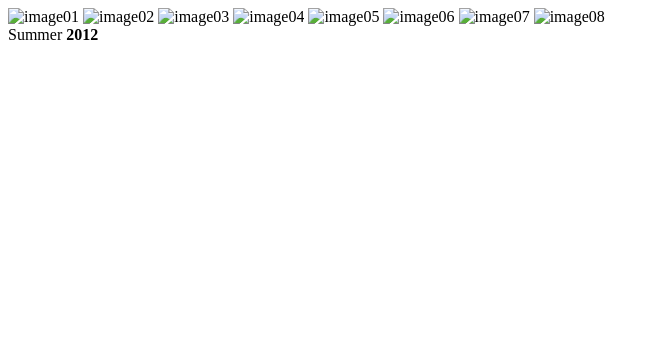
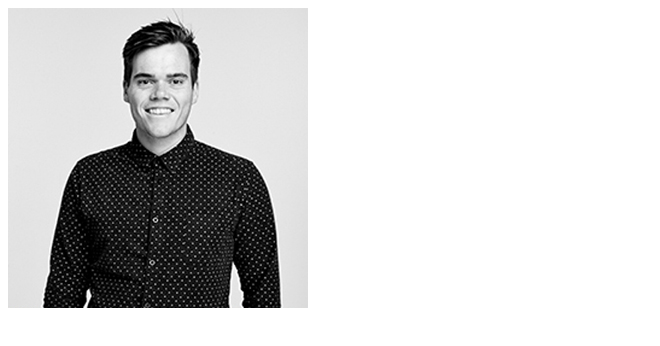
Before and after one commit to gabe-innuendo/css-hover-slideshow, a website: page index.html in a window 1280 px wide. Shown: the whole page, without its empty margins (0-660 px from the left). Drawn offline with Linux system fonts and the light colour scheme.

Commit message:
Styles for the background slider

```diff
--- a/css/style.css
+++ b/css/style.css
@@ -0,0 +1,43 @@
+.quickslide-wrapper {
+	height: 300px;
+	width: 300px;
+	overflow: hidden;
+	position: relative;
+}
+
+.quickslide-background {
+	background-size: cover;
+	background-position: 0% 0%;
+	width: 100%;
+	height: 300px;
+}
+
+.quickslide-overlay {
+	width: 300px;
+	height: 300px;
+	background-color: rgba(0,0,0,0.1);
+	color: white;
+	opacity: 0;
+	z-index: 10;
+	position: absolute;
+	top:0;
+	left: 0;
+	transition: all 0.25s ease;
+}
+
+.quickslide-wrapper:hover .quickslide-background {
+	animation: quickslide 3.5s infinite;
+}
+
+.quickslide-wrapper:hover .quickslide-overlay {
+	opacity: 1;
+	box-shadow: 1px 1px 10px black inset;
+}
+
+@keyframes quickslide {
+  0%   { background-position: 0% 0px; }
+  25% { background-position: 0% -300px; }
+  50% { background-position: 0% -600px; }
+  75% { background-position: 0% -900px; }
+  100% { background-position: 0% -1200px; }
+}
--- a/index.html
+++ b/index.html
@@ -1,16 +1,14 @@
-<div class="hs-wrapper">
-
-	<img src="images/1.jpg" alt="image01"/>
-	<img src="images/2.jpg" alt="image02"/>
-	<img src="images/3.jpg" alt="image03"/>
-	<img src="images/4.jpg" alt="image04"/>
-	<img src="images/5.jpg" alt="image05"/>
-	<img src="images/6.jpg" alt="image06"/>
-	<img src="images/7.jpg" alt="image07"/>
-	<img src="images/8.jpg" alt="image08"/>
-
-	<div class="hs-overlay">
-		<span>Summer <strong>2012</strong></span>
-	</div>
-
-</div>
+<!DOCTYPE html>
+<html>
+	<head>
+		<title>CSS Hover Slideshow</title>
+		<link rel="stylesheet" href="css/style.css" type="text/css">
+	</head>
+	<body>
+		<div class="quickslide-wrapper">
+			<div class="quickslide-background" style="background-image: url(img/gabe-test.jpg);"></div>
+			<div class="quickslide-overlay">
+			</div>
+		</div>
+	</body>
+</html>
```
Also changed, not shown: img/Claire-Photo.jpg (deleted), img/Gabe2.jpg (deleted), img/bec.png (deleted), img/gabe-test.jpg (added), img/james.png (deleted), img/jess.png (deleted), img/sophie.jpg (deleted), img/toby.jpg (deleted).
